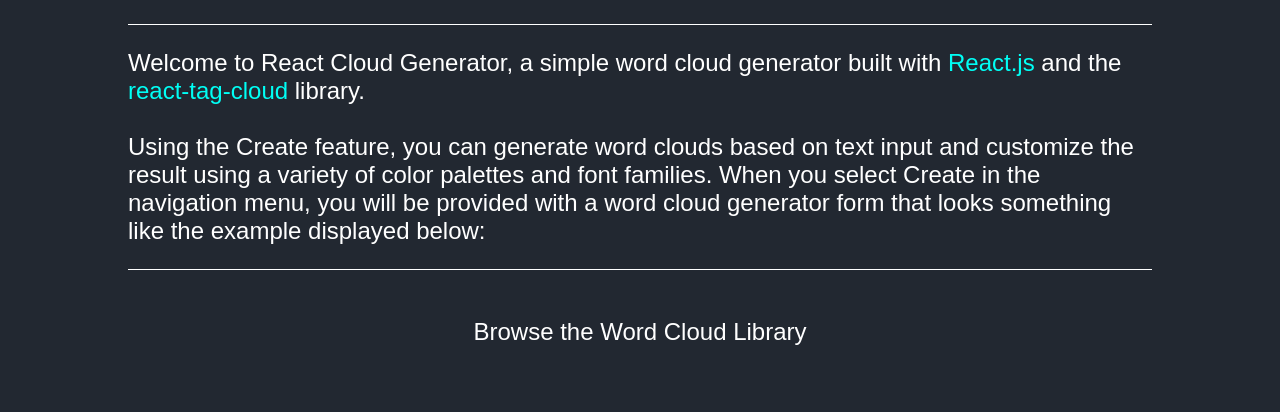
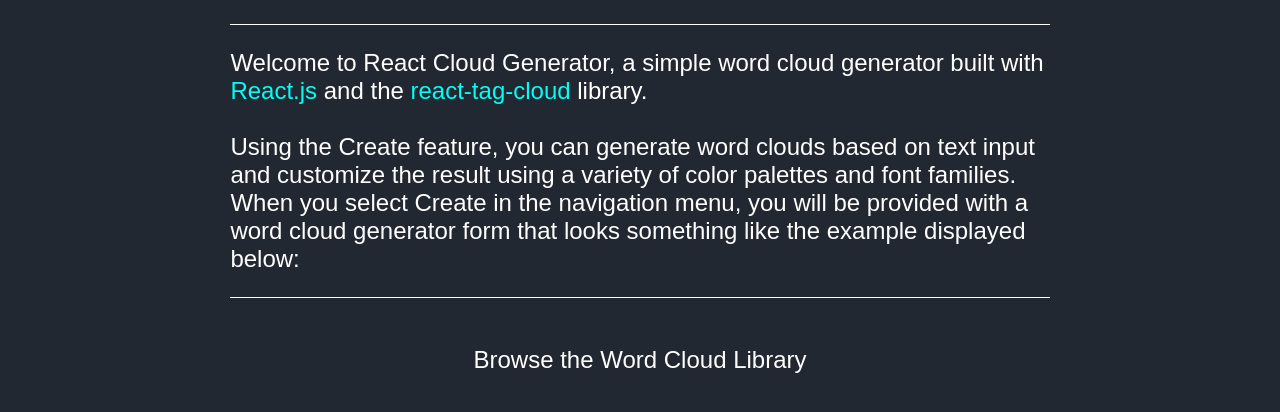
Before and after one commit to owcollier/react-cloud-generator, a React app: page / in a window 1280 px wide. Shown: the part 190-602 px from the top of the page. Built offline with nearby package versions, Linux system fonts and the light colour scheme; no server answers; a web font is replaced by a local one.

Commit message:
positioning and margins updated for home-view content

```diff
--- a/src/components/home-view/home-view.css
+++ b/src/components/home-view/home-view.css
@@ -15,10 +15,10 @@
 }
 
 .home-description p {
+  margin-left: 10%;
+  margin-right: 10%;
+
   font-size: 24px;
-
-  margin-left: auto;
-  margin-right: auto;
 }
 
 .home-description-link {
--- a/src/components/home-view/home-view.js
+++ b/src/components/home-view/home-view.js
@@ -13,7 +13,7 @@ export function HomeView(props) {
           Welcome to React Cloud Generator, a simple word cloud generator built with <a className="home-description-link">React.js</a> and the <a className="home-description-link">react-tag-cloud</a> library.
           <br></br><br></br>
           Using the Create feature, you can generate word clouds based on text input and customize the result using a variety of color palettes and font families. When you select Create in the navigation menu, you will be provided with a word cloud generator form that looks something like the example displayed below:
-         </p>
+        </p>
       </div>
       <div className="footer-link-a">
         <a className="library" onClick={() => props.dispatch(fetchClouds())}>Browse the Word Cloud Library</a>
```
